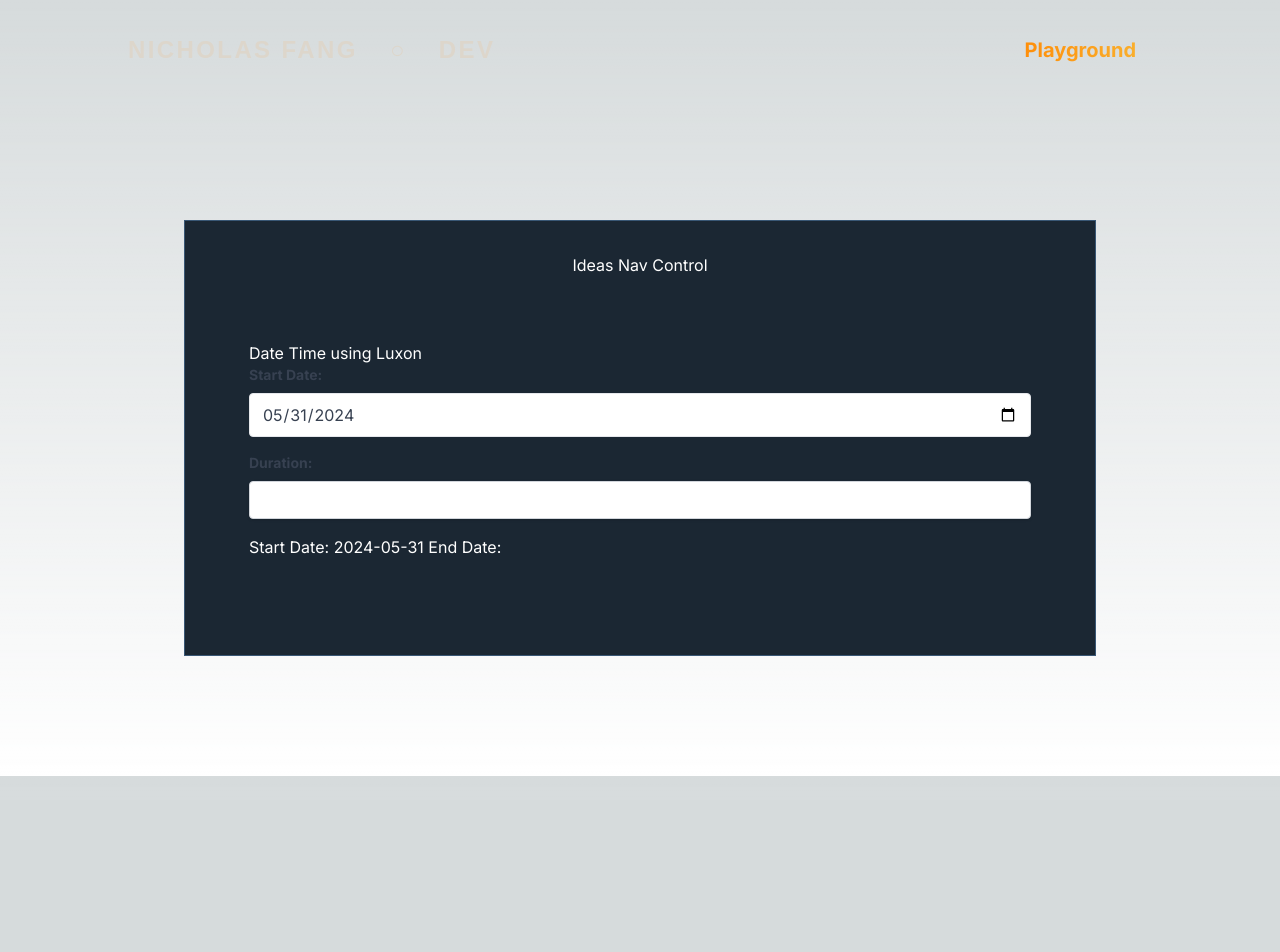
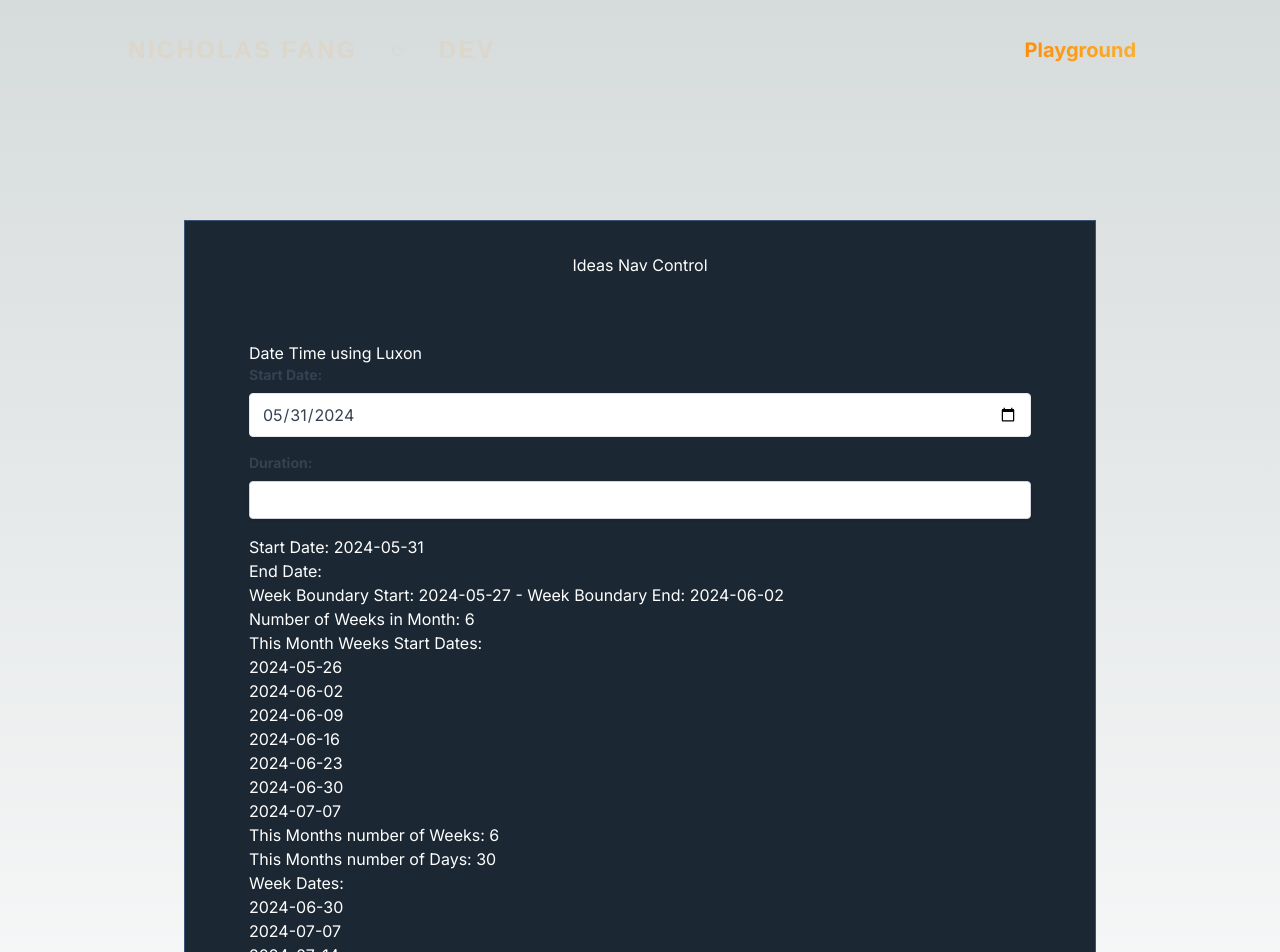
Before and after one commit to nickfang/nickfang.github.io, a Next.js app: page /ideas/date-range in a window 1280 px wide. Shown: the top 952 px of the page. Before the commit the page ends 800 px from the top, so only its background shows below. Built offline with nearby package versions, Linux system fonts and the light colour scheme.

Commit message:
Adding date functions that I created for another project to the playground.  Setting up tests since it seems like there are some issues with these functions.

```diff
--- a/src/app/ideas/date-range/page.tsx
+++ b/src/app/ideas/date-range/page.tsx
@@ -3,6 +3,13 @@
 import Head from 'next/head';
 import { DateTime, Duration } from 'luxon';
 import { useState } from 'react';
+import {
+  getNumWeeksPerMonth,
+  getWeekBoundariesPerMonth,
+  getWeekBoundary,
+  getWeekDates,
+  toDateString,
+} from '@/utils/date';
 import TextField from '@/components/inputs/text-field';
 import DateInput from '@/components/inputs/date-input';
 
@@ -33,6 +40,14 @@ const DateRange = () => {
 
   let endDate = calculateEndDate();
 
+  const jsdate = startDate.toJSDate();
+  const weekBoundary = getWeekBoundary(jsdate);
+  const wbStart = toDateString(weekBoundary.weekStart);
+  const wbEnd = toDateString(weekBoundary.weekEnd);
+  const numWeeksPerMonth = getNumWeeksPerMonth(jsdate);
+  const weekBoundariesPerMonth = getWeekBoundariesPerMonth(jsdate);
+  const weekDates = getWeekDates(jsdate.getMonth(), jsdate.getFullYear());
+
   const handleDurationChange = (event: React.ChangeEvent<HTMLInputElement>) => {
     setDurationInput(event.target.value);
   };
@@ -54,9 +69,27 @@ const DateRange = () => {
         error={invalidDuration ? 'Invalid duration format' : undefined}
       />
 
-      <p>
-        Start Date: {startDate.toISODate()} End Date: {endDate}
-      </p>
+      <div>Start Date: {startDate.toISODate()}</div>
+      <div>End Date: {endDate}</div>
+      <div>
+        Week Boundary Start: {wbStart} - Week Boundary End: {wbEnd}
+      </div>
+      <div>Number of Weeks in Month: {numWeeksPerMonth.numWeeks}</div>
+      <div>
+        This Month Weeks Start Dates:{' '}
+        {weekBoundariesPerMonth.startDates.map((dateStr) => (
+          <div key={dateStr}>{dateStr}</div>
+        ))}
+      </div>
+      <div>This Months number of Weeks: {weekBoundariesPerMonth.numWeeks}</div>
+      <div>This Months number of Days: {weekBoundariesPerMonth.totalDays}</div>
+      <div>
+        Week Dates:{' '}
+        {weekDates.weekDates.map((dateStr) => (
+          <div key={dateStr}>{dateStr}</div>
+        ))}
+      </div>
+      <div>Num Weeks: {weekDates.numWeeks}</div>
     </main>
   );
 };
--- a/src/utils/date.js
+++ b/src/utils/date.js
@@ -57,79 +57,85 @@ const toDateString = (date) => {
   return displayDate;
 };
 
+const currentDate = new Date();
+console.log(formatForInput(currentDate));
+console.log(getWeekBoundary(currentDate));
+console.log(getNumWeeksPerMonth(currentDate));
+console.log(getWeekBoundariesPerMonth(currentDate));
+console.log(getWeekDates(1, 2020));
+console.log(parseDate('2020-12-26', 0));
+
+function formatForInput(date) {
+  // console.log(inputDate)
+  // const date = new Date(inputDate);
+  const format2Digit = (int) => ('0' + int).slice(-2);
+  const displayDate = `${date.getFullYear()}-${format2Digit(date.getMonth() + 1)}-${format2Digit(date.getDate())}`;
+  return displayDate;
+}
+
+// return the start of the week and the end of the week.
+// by default the start day is a Monday
+function getWeekBoundary(date, startDay = 1) {
+  const start = date.getDate() - ((7 + date.getDay() - startDay) % 7);
+  const weekStart = new Date(date.setDate(start));
+  const weekEnd = new Date(date.setDate(start + 6));
+  return { weekStart, weekEnd };
+}
+
+function getNumWeeksPerMonth(date) {
+  if (date.getUTCDay() !== 1) date.setUTCDate(1);
+  const start = date.getUTCDay();
+  const totalDays = new Date(date.getUTCFullYear(), date.getUTCMonth() + 1, 0).getUTCDate();
+  console.log({ totalDays });
+  const numWeeks = Math.ceil((start + totalDays) / 7);
+
+  return { numWeeks };
+}
+
+/**
+ * Returns the start and end dates for every week in a month.  The week range = [i, i+1).
+ * @param {Date} date - Created new Date can be any day of the month.
+ */
+function getWeekBoundariesPerMonth(date) {
+  date.setUTCDate(1);
+  const startOffset = date.getUTCDay();
+  date.setUTCMonth(date.getUTCMonth() + 1);
+  date.setUTCDate(0);
+  const totalDays = date.getUTCDate();
+  const numWeeks = Math.ceil((startOffset + totalDays) / 7);
+  date.setUTCDate(1 - startOffset);
+  const startDates = [date.toISOString().split('T')[0]];
+  for (let i = 0; i < numWeeks; i++) {
+    date.setUTCDate(date.getUTCDate() + 7);
+    startDates.push(date.toISOString().split('T')[0]);
+  }
+  console.log(startOffset, totalDays, startDates);
+  return { startDates, numWeeks, totalDays, startOffset };
+}
+
+function getWeekDates(month, year, startDay = 0) {
+  const date = new Date(year, month, 1);
+  const offset = date.getUTCDay() - startDay;
+  // if the offset is negative we are starting after the first of the month.  Make offset a week earlier.
+  const adjustedOffset = offset < 0 ? offset + 7 : offset;
+  date.setUTCDate(1 - adjustedOffset);
+  const weekDates = [];
+  while (date.getUTCMonth() <= month) {
+    weekDates.push(date.toISOString().split('T')[0]);
+    date.setUTCDate(date.getUTCDate() + 7);
+  }
+  const numWeeks = weekDates.length;
+  return { weekDates, numWeeks };
+}
+
 module.exports = {
   MONTHS,
   parseDate,
   validDateString,
   toDateString,
+  formatForInput,
+  getWeekBoundary,
+  getNumWeeksPerMonth,
+  getWeekBoundariesPerMonth,
+  getWeekDates,
 };
-
-// const currentDate = new Date();
-// console.log(formatForInput(currentDate));
-// console.log(getWeekBoundary(currentDate));
-// console.log(getNumWeeksPerMonth(currentDate));
-// console.log(getWeekBoundariesPerMonth(currentDate));
-// console.log(getWeekDates(1, 2020));
-// console.log(parseDate('2020-12-26', 0));
-
-// function formatForInput(date) {
-//   // console.log(inputDate)
-//   // const date = new Date(inputDate);
-//   const format2Digit = int => ('0' + int).slice(-2);
-//   const displayDate = `${date.getFullYear()}-${format2Digit(date.getMonth() + 1)}-${format2Digit(date.getDate())}`;
-//   return displayDate;
-// }
-
-// // return the start of the week and the end of the week.
-// // by default the start day is a Monday
-// function getWeekBoundary(date, startDay = 1) {
-//   start = date.getDate() - (7 + date.getDay() - startDay) % 7;
-//   const weekStart = new Date(date.setDate(start));
-//   const weekEnd = new Date(date.setDate(start + 7));
-//   return { weekStart, weekEnd };
-// }
-
-// function getNumWeeksPerMonth(date) {
-//   if (date.getUTCDay() !== 1) date.setUTCDate(1);
-//   const start = date.getUTCDay();
-//   const totalDays = new Date(date.getUTCFullYear(), date.getUTCMonth() + 1, 0).getUTCDate();
-//   const numWeeks = Math.ceil((start + totalDays) / 7);
-
-//   return { numWeeks };
-// }
-
-// /**
-//  * Returns the start and end dates for every week in a month.  The week range = [i, i+1).
-//  * @param {Date} date - Created new Date can be any day of the month.
-//  */
-// function getWeekBoundariesPerMonth(date) {
-//     date.setUTCDate(1);
-//     const startOffset = date.getUTCDay();
-//     date.setUTCMonth(date.getUTCMonth() + 1)
-//     date.setUTCDate(0);
-//     const totalDays = date.getUTCDate();
-//     const numWeeks = Math.ceil((startOffset + totalDays) / 7);
-//     date.setUTCDate(1 - startOffset);
-//     startDates = [date.toISOString().split('T')[0]];
-//     for (let i = 0; i < numWeeks; i++) {
-//       date.setUTCDate(date.getUTCDate() + 7)
-//       startDates.push(date.toISOString().split('T')[0])
-//     }
-//     console.log(startOffset, totalDays, startDates)
-//     return { startDates, numWeeks, totalDays, startOffset };
-// }
-
-// function getWeekDates(month, year, startDay = 0) {
-//   const date = new Date(year, month, 1);
-//   const offset = date.getUTCDay() - startDay;
-//   // if the offset is negative we are starting after the first of the month.  Make offset a week earlier.
-//   const adjustedOffset = offset < 0 ? offset + 7 : offset;
-//   date.setUTCDate(1 - adjustedOffset);
-//   const weekDates = []
-//   while (date.getUTCMonth() <= month) {
-//     weekDates.push(date.toISOString().split('T')[0]);
-//     date.setUTCDate(date.getUTCDate() + 7);
-//   }
-//   const numWeeks = weekDates.length - 1;
-//   return { weekDates, numWeeks };
-// }
```
Also changed, not shown: jest.config.ts (added, +199 -0 lines), package.json (+6 -1 lines), 1 other file (tests, documents, lock files or other folders).
